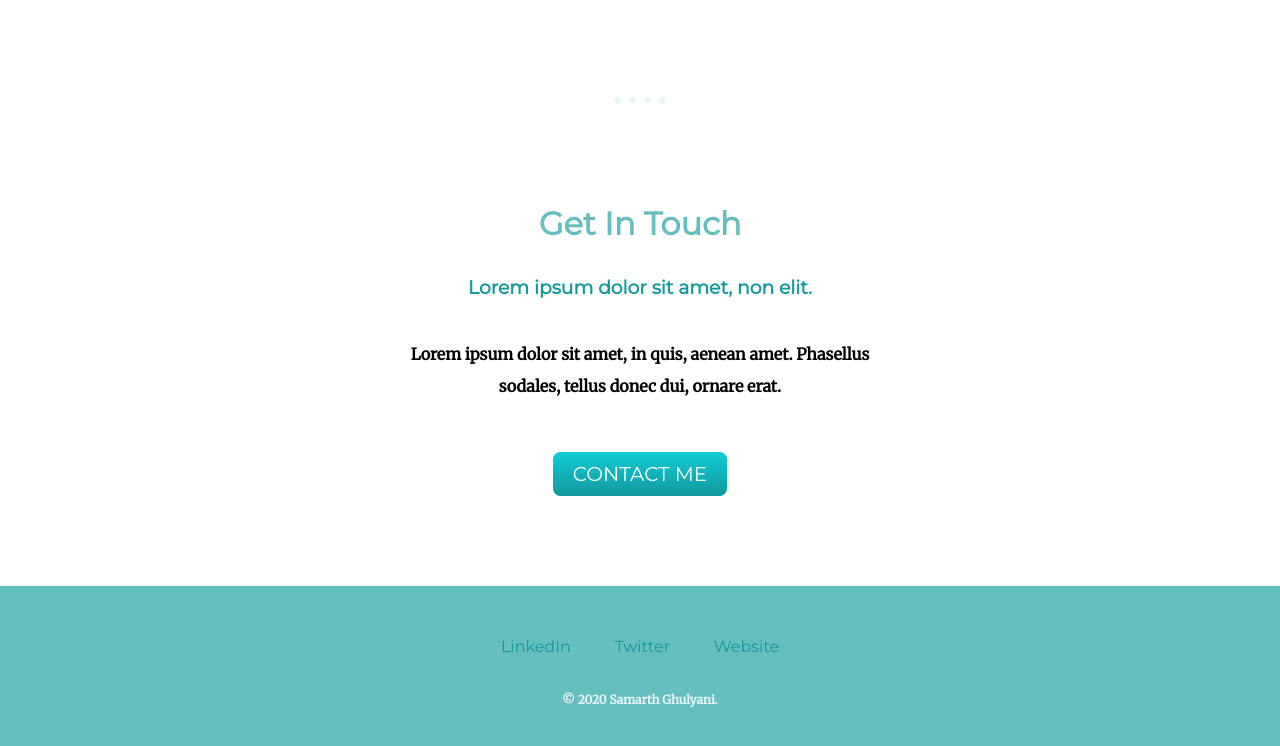
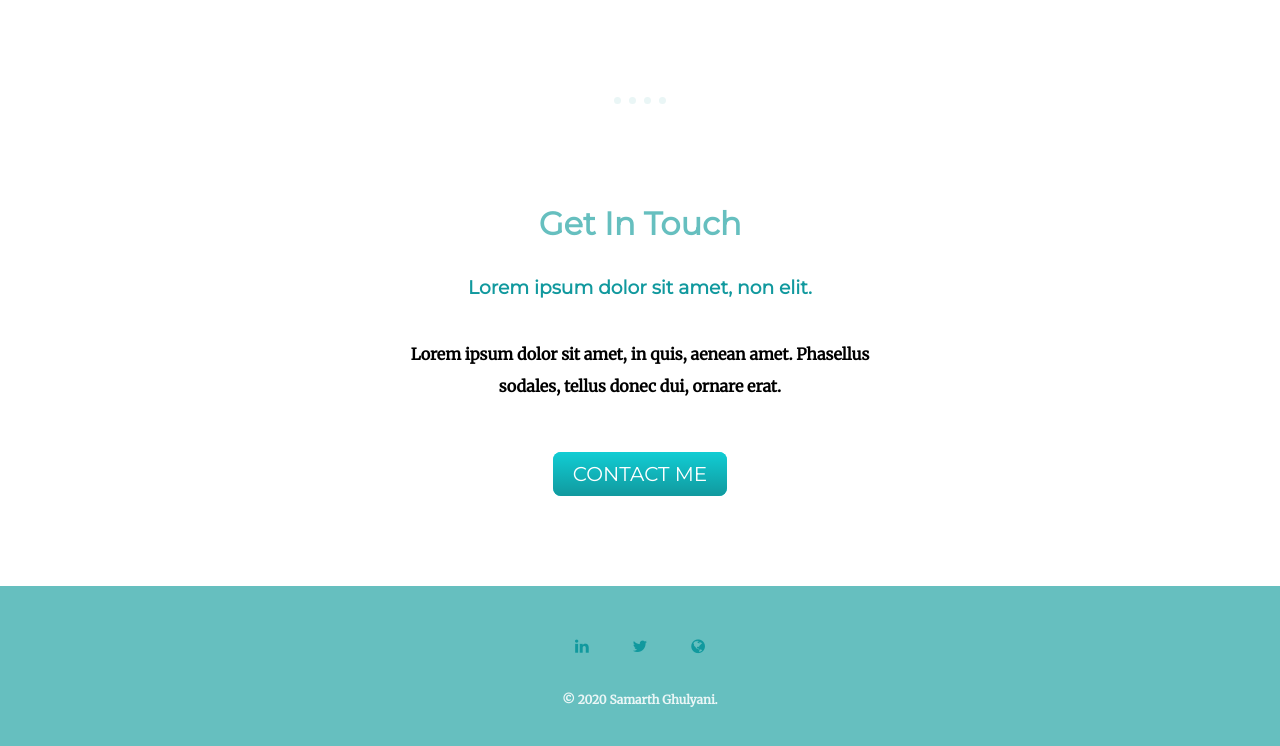
Before and after one commit to G-Samarth/Css-First-Website, a plain HTML site: page index.html in a window 1280 px wide. Shown: the part 1883-2629 px from the top of the page. Drawn offline with Linux system fonts and the light colour scheme.

Commit message:
added icons of media websites instead of text

```diff
--- a/index.html
+++ b/index.html
@@ -6,6 +6,12 @@
     <link rel="stylesheet" href="css/styles.css">
     <link rel="icon" href="images\favicon (1).ico">
   <link href="https://fonts.googleapis.com/css?family=Merriweather|Montserrat|Sacramento&display=swap" rel="stylesheet">
+    <link
+      href="https://stackpath.bootstrapcdn.com/font-awesome/4.7.0/css/font-awesome.min.css"
+      rel="stylesheet"
+      integrity="sha384-wvfXpqpZZVQGK6TAh5PVlGOfQNHSoD2xbE+QkPxCAFlNEevoEH3Sl0sibVcOQVnN"
+      crossorigin="anonymous"
+    />
   </head>
   <body>
     <div class="top-container">
@@ -48,9 +54,15 @@
 
 
 <div class="bottom-container">
-  <a class="footer-link" href="https://www.linkedin.com/">LinkedIn</a>
-  <a class="footer-link" href="https://twitter.com/">Twitter</a>
-  <a class="footer-link" href="https://www.appbrewery.co/">Website</a>
+  <a class="footer-link" href="https://www.linkedin.com/"
+        ><i class="footer__media-icons fa fa-linkedin" aria-hidden="true"></i
+      ></a>
+      <a class="footer-link" href="https://twitter.com/"
+        ><i class="footer__media-icons fa fa-twitter" aria-hidden="true"></i
+      ></a>
+      <a class="footer-link" href="https://www.appbrewery.co/"
+        ><i class="footer__media-icons fa fa-globe" aria-hidden="true"></i
+      ></a>
   <p class="name">© 2020 Samarth Ghulyani.</p>
 </div>
 
```
